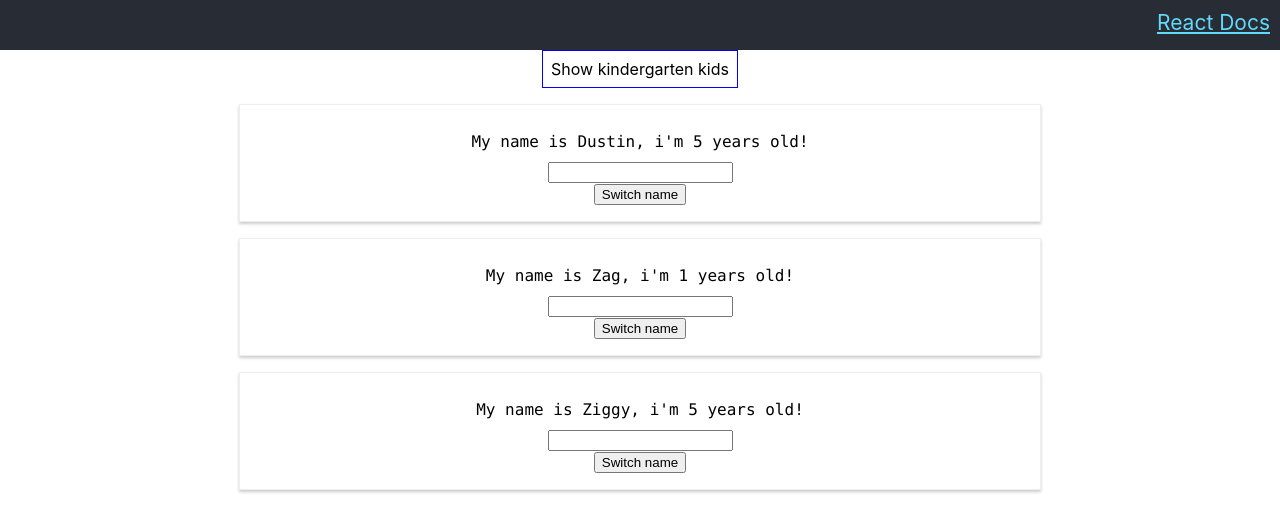
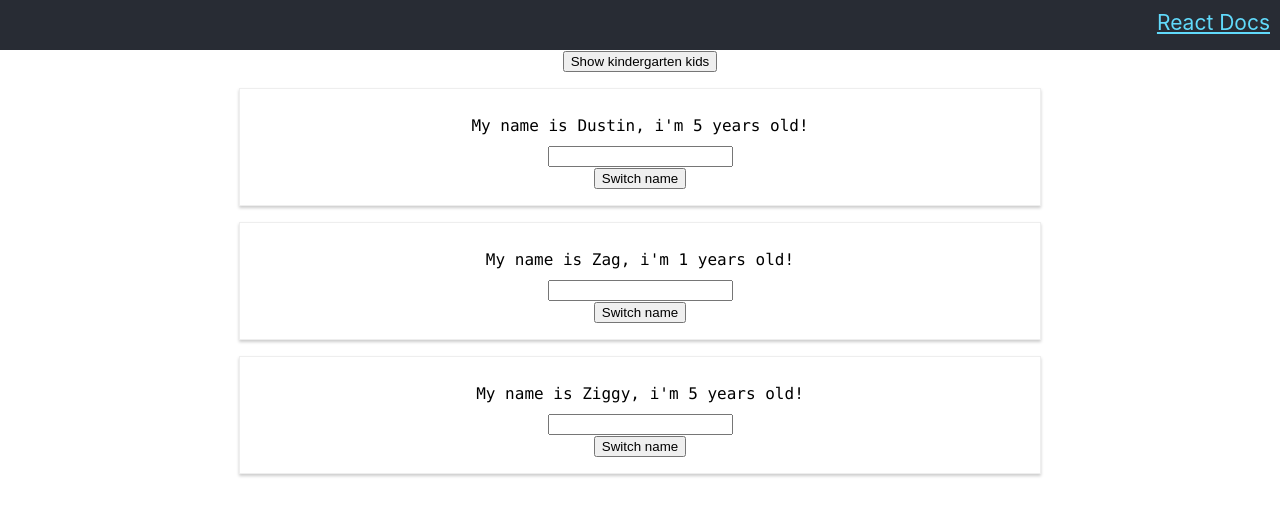
Before and after one commit to shannonjohnstone/react-complete-guide, a React (Create React App) app in the folder react-complete-guide/: page / in a window 1280 px wide. Shown: the top 532 px of the page. Built offline with nearby package versions, Linux system fonts and the light colour scheme.

Commit message:
udpate render logic putting it in a method

```diff
--- a/react-complete-guide/src/components/KindergartenChildContainer.js
+++ b/react-complete-guide/src/components/KindergartenChildContainer.js
@@ -29,39 +29,30 @@ class KindergartenChildContainer extends PureComponent {
   buttonText = () =>
     this.state.displayAll ? 'Show kindergarten kids' : 'Show All';
 
-  render() {
-    const style = {
-      backgroundColor: 'white',
-      font: 'inherit',
-      border: '1px solid blue',
-      padding: '8px',
-    };
-
-    const { persons, switchNameHandler, nameChangeHandler } = this.props;
-    const { displayAll } = this.state;
-
-    return (
-      <React.Fragment>
-        <button style={style} onClick={this.displayType}>
-          {this.buttonText()}
-        </button>
-
-        {this.resolveChildrenToDisplay(persons, displayAll).map(
-          (person, index) => (
+  renderPersonBlock = () =>
+    this.resolveChildrenToDisplay(
+      this.props.persons,
+      this.state.displayAll,
+    ).map((person, index) => (
       <div className="kindergarten-child">
         <Person key={person.name} {...person} />
         <div>
           <input
             type="text"
-                  onChange={e => nameChangeHandler(e.target.value, index)}
+            onChange={e => this.props.nameChangeHandler(e.target.value, index)}
           />
         </div>
-              <button onClick={() => switchNameHandler(person.name)}>
+        <button onClick={() => this.props.switchNameHandler(person.name)}>
           Switch name
         </button>
       </div>
-          ),
-        )}
+    ));
+
+  render() {
+    return (
+      <React.Fragment>
+        <button onClick={this.displayType}>{this.buttonText()}</button>
+        {this.renderPersonBlock()}
       </React.Fragment>
     );
   }
```
Lines whose indentation alone changed are shown as unchanged.
